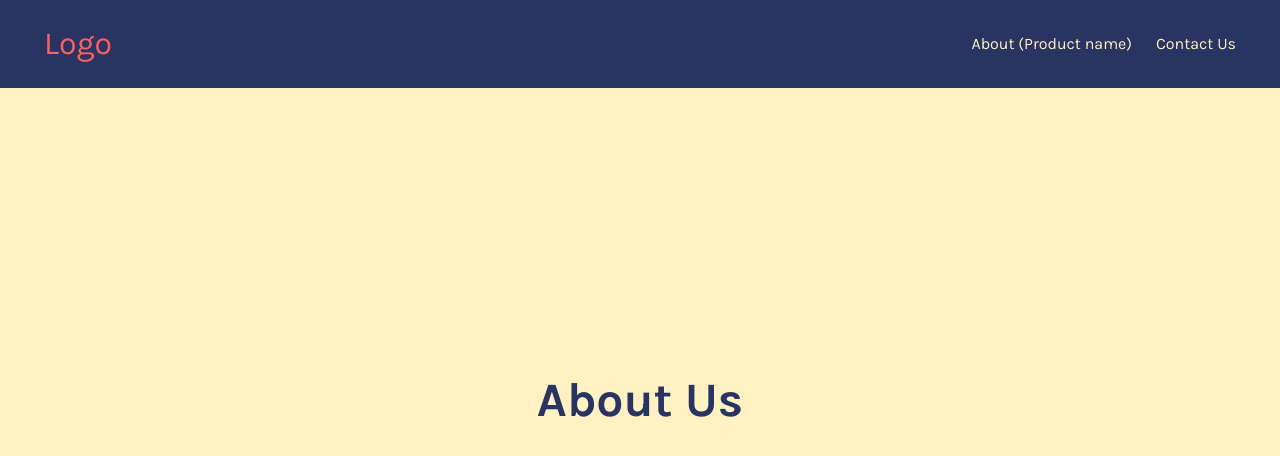
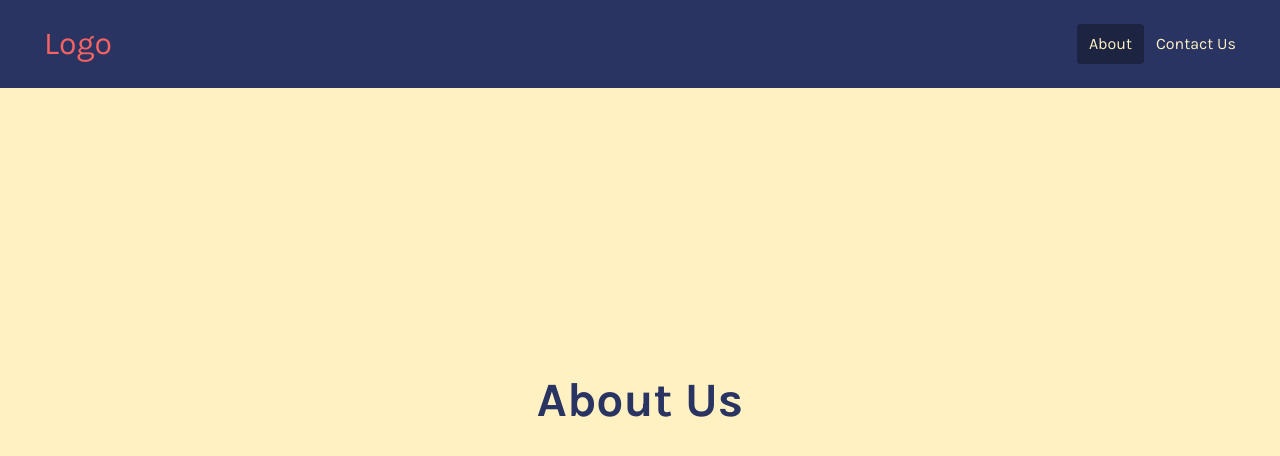
Before and after one commit to LeonDong02/pennappsxx, a Python web app: template templates/about.html in a window 1280 px wide. Shown: the top 456 px of the page. Run offline with Jinja, Linux system fonts and the light colour scheme; the template is opened without the code that fills it, so the values that code supplies are empty.

Commit message:
Bunch of front-end changes

```diff
--- a/src/styles.scss
+++ b/src/styles.scss
@@ -4,6 +4,7 @@
 $cream: #fff1c1;
 $medium-aqua: #2588b3;
 $dark-aqua: #293462;
+$darker-aqua: #1c2442;
 $dark-red: #f76262;
 
 // fonts
@@ -20,6 +21,8 @@ $box-background-color: $dark-aqua;
 $navbar-item-color: $background;
 $navbar-item-hover-background-color: $medium-aqua;
 $navbar-item-hover-color: $cream;
+$navbar-item-active-background-color: $darker-aqua;
+$navbar-item-active-color: $cream;
 
 $title-color: $dark-aqua;
 $subtitle-color: $medium-aqua;
--- a/templates/about.html
+++ b/templates/about.html
@@ -31,8 +31,8 @@
                 <div class="navbar-start">
                 </div>
                 <div class="navbar-end">
-                    <a class="navbar-item">
-                        About (Product name)
+                    <a class="navbar-item is-active">
+                        About
                     </a>
                     <a class="navbar-item">
                         Contact Us
--- a/templates/index.html
+++ b/templates/index.html
@@ -32,7 +32,7 @@
           </div>
           <div class="navbar-end">
               <a class="navbar-item" href="/about">
-                About (Product name)
+                About
               </a>
               <a class="navbar-item">
                 Contact Us
--- a/templates/log.html
+++ b/templates/log.html
@@ -33,7 +33,7 @@
                 </div>
                 <div class="navbar-end">
                     <a class="navbar-item">
-                        About (Product name)
+                        About
                     </a>
                     <a class="navbar-item">
                         Contact Us
```
Also changed, not shown: static/css/styles.css.
